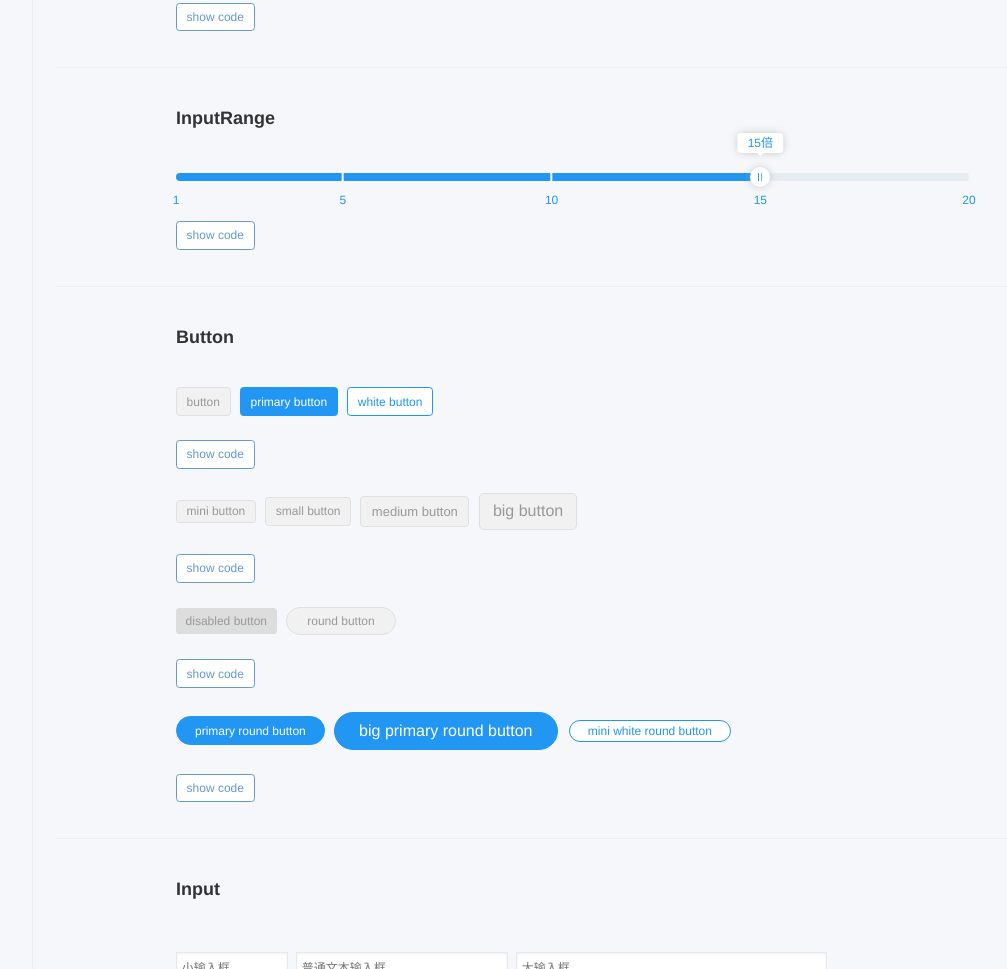
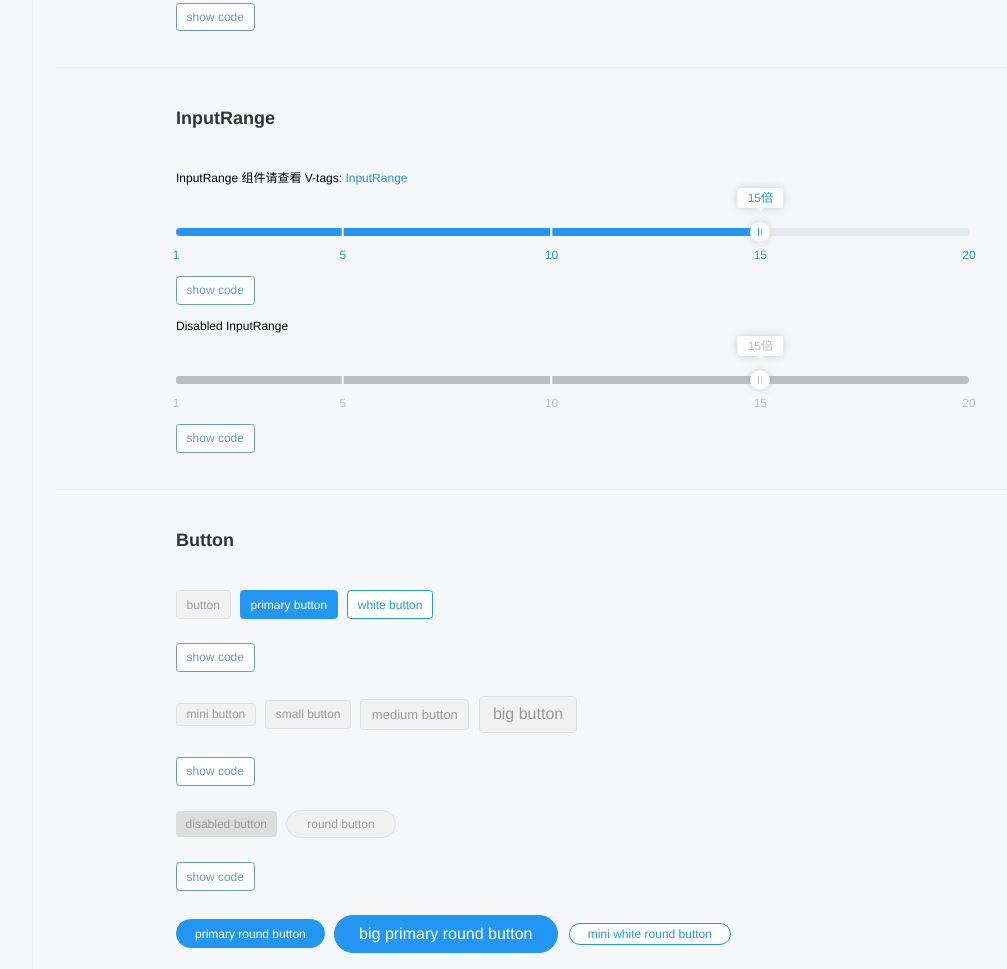
Before and after one commit to 75team-biz/yoyo, a website: page index.html in a window 1280 px wide. Shown: the part 2280-3249 px from the top of the page, without its empty margins (168-1175 px from the left). Drawn offline with Linux system fonts and the light colour scheme; a web font is replaced by a local one.

Commit message:
disabled input-range css

```diff
--- a/index.html
+++ b/index.html
@@ -408,8 +408,27 @@
         </section>
         <section id="inputrange" class="section container">
             <h2>InputRange</h2>
-            <div class="description"></div>
+            <div class="description">
+                <p>InputRange 组件请查看 V-tags:
+                    <a href="https://75team-biz.github.io/v-tags/docs/#/input-range" target="_blank">InputRange</a>
+                </p></div>
             <div class="input-range">
+                <div class="range">
+                    <div class="track" style="width: 73.6842%;"></div>
+                    <div class="thumb" style="left: 73.6842%;"></div>
+                    <div class="value" style="left: 73.6842%;"> 15倍</div>
+                </div>
+                <ul class="mark">
+                    <li style="left: 0%;">1</li>
+                    <li style="left: 21.0526%;">5</li>
+                    <li style="left: 47.3684%;">10</li>
+                    <li style="left: 73.6842%;">15</li>
+                    <li style="left: 100%;">20</li>
+                </ul>
+            </div>
+            <div class="code-wrap"></div>
+            <div class="description">Disabled InputRange</div>
+            <div class="input-range" disabled="disabled">
                 <div class="range">
                     <div class="track" style="width: 73.6842%;"></div>
                     <div class="thumb" style="left: 73.6842%;"></div>
--- a/src/modules/input-range.css
+++ b/src/modules/input-range.css
@@ -4,6 +4,7 @@
     --range-size: 8px;
     --thumb-size: 20px;
     --thumb-color: white;
+    --disabled-color: #bdbdbd;
     --box-shadow-color: #aaa;
 }
 
@@ -107,4 +108,16 @@
       }
     }
   }
+  &[disabled] {
+    cursor: not-allowed;
+    & .range, & .track {
+        background-color: var(--disabled-color);
+    }
+    & .value, & .mark {
+        color: var(--disabled-color);
+    }
+    & .thumb:before, & .thumb:after {
+        border-left: 1px solid var(--disabled-color);
+    }
+  }
 }
```
Also changed, not shown: dist/modules/input-range.css, dist/yoyo.css, dist/yoyo.min.css.
